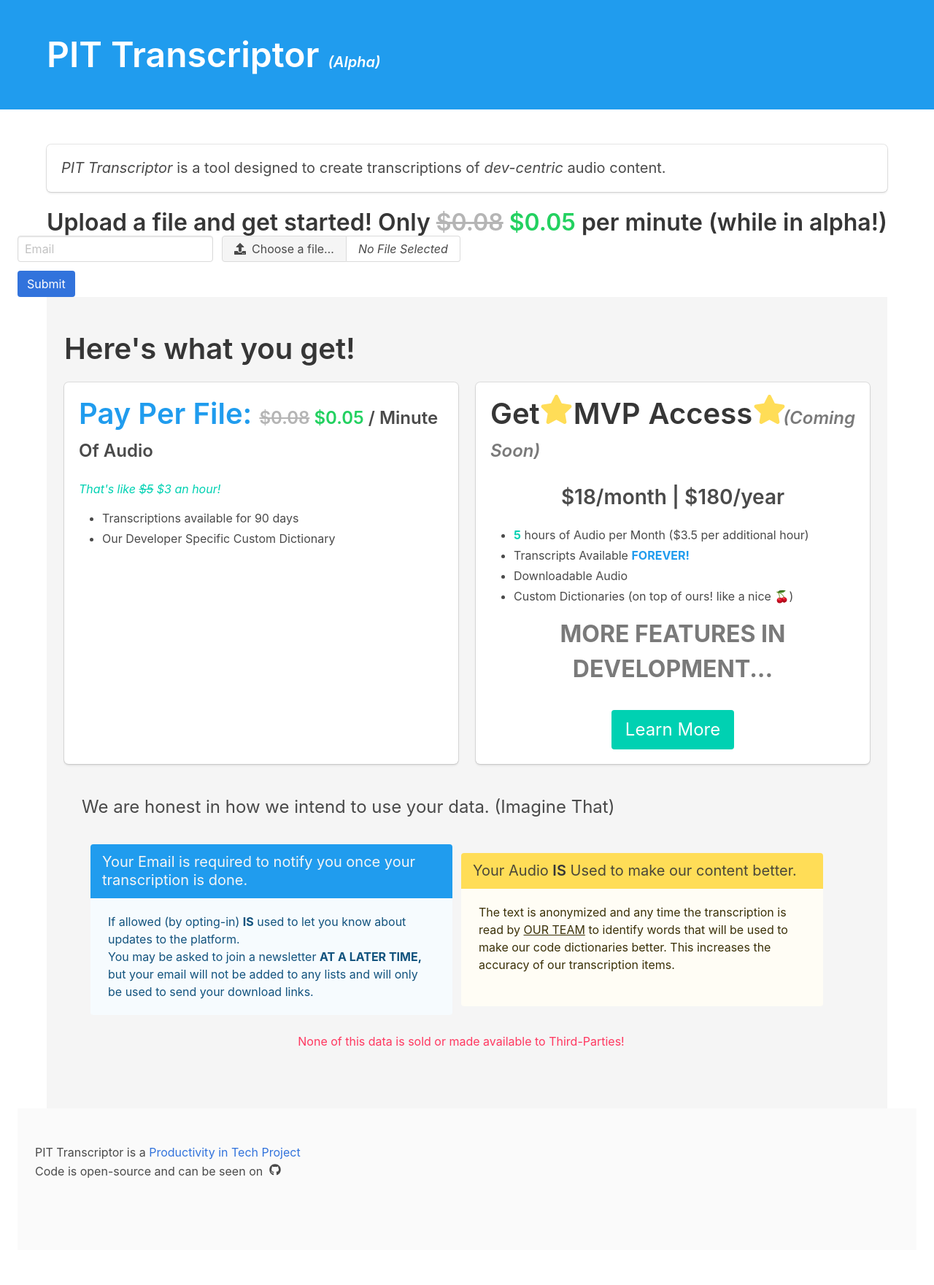
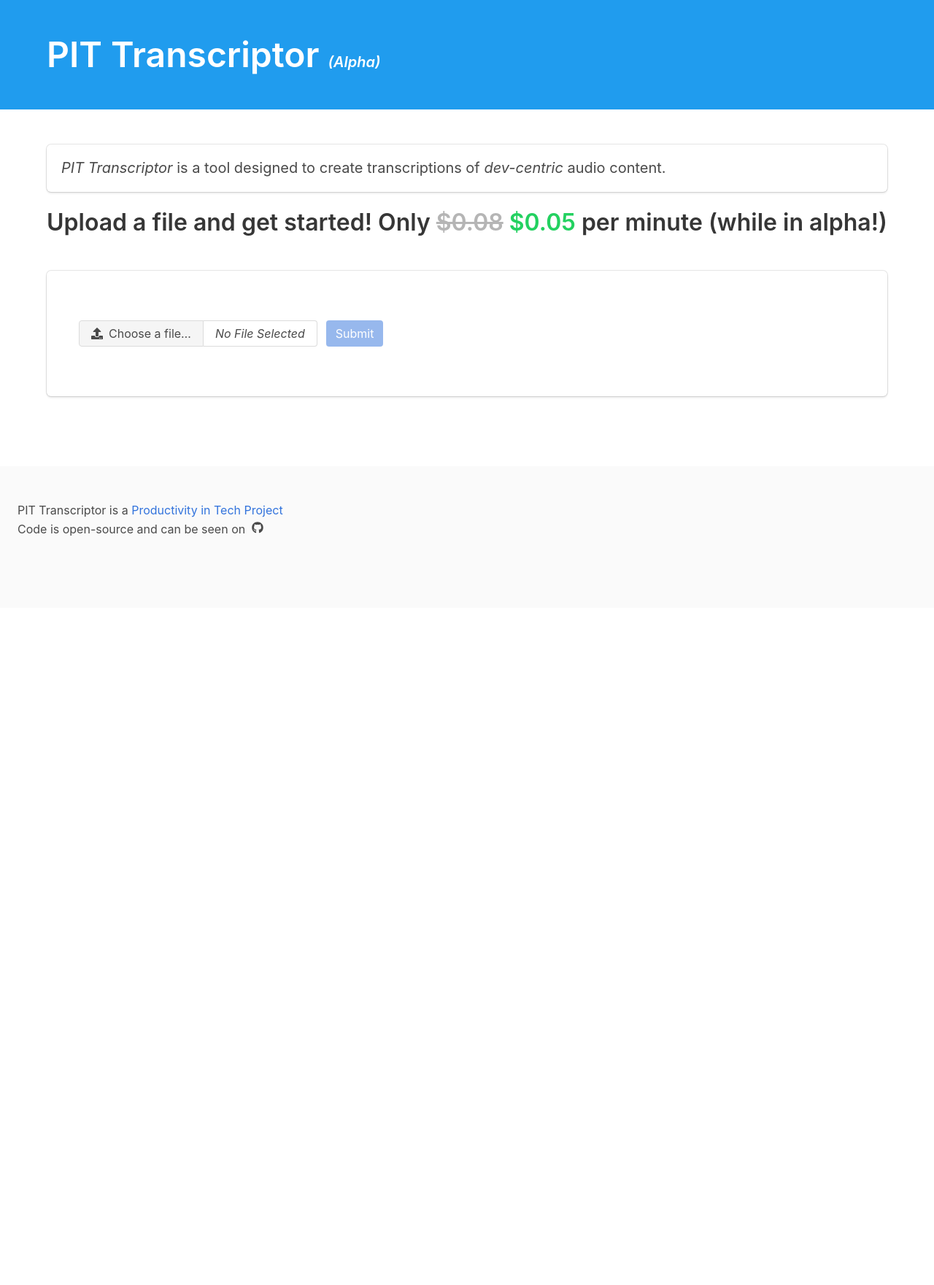
Before and after one commit to productivity-in-tech/pit_transcriptor_amazon, a Python web app: template templates/index.html in a window 1280 px wide. Shown: the whole page at 73% size. After the commit the page ends 735 px from the top, so only its background shows below. Run offline with Jinja, Linux system fonts and the light colour scheme; the template is opened without the code that fills it, so the values that code supplies are empty; some libraries are stand-ins or nearby versions.

Commit message:
transcription settings

```diff
--- a/templates/index.html
+++ b/templates/index.html
@@ -24,153 +24,46 @@
 																												 Upload a file and get started! Only <strong class="has-text-grey-light"><strike>$0.08</strike> <span class="has-text-success">$0.05</strong> per minute (while in alpha!)
 																											 </h1>
 		</div>
+	</div>
 
-<div class="modal" id="fileSubmission">
-	<div class="modal-background">
-	</div>
-	<div class="modal-content">
-		<h2 class="subtitle is-1 has-text-white">
-			Uploading Your File
-		</h2>
-		<div id="uploadedFileData"></div>
-		<progress class="progress is-medium is-warning" max="100">%45</progress>
+
+	<section class="section">
+		<div class="container">
+		<form class="box" enctype="multipart/form-data" action="/setup-transcription" method='post'>
+
+
+					<div class="section">
+				<div class="field is-grouped is-fullwidth">
+						<div class="control">
+						<div class="file has-name">
+							<label class="file-label">
+								<input class="file-input" id="inputFile" type="file" name="audio_file" accept="audio/*" onchange="getFileName()">
+								<span class="file-cta"> <span class="file-icon"> <i class="fas fa-upload"></i> </span> <span class="file-label"> Choose a file… </span> </span>
+								<span class="file-name is-italic is-right" id="selectedFile">No File Selected</span>
+							</label>
 						</div>
 						</div>
 
-
-    <form enctype="multipart/form-data" method='post'>
-      <div class="field is-grouped is-fullwidth">
 							<div class="control">
-          <input class="input" name="email" placeholder="Email">
-        </div>
-        <div class="file has-name">
-          <label class="file-label">
-            <input class="file-input" id="inputFile" type="file" name="audio_file" accept="audio/*" onchange="getFileName()">
-            <span class="file-cta"> <span class="file-icon"> <i class="fas fa-upload"></i> </span> <span class="file-label"> Choose a file… </span> </span> </label>
-          <span class="file-name is-italic" id="selectedFile">No File Selected</span>
-        </div>
+								<button class="button is-link" id="fileSubmit" disabled onclick="displayUpload()">Submit</button>
 						</div>
 
-      <div class="field">
-        <div class="control">
-          <button class="button is-link" onclick="displayUpload()">Submit</button>
+						</div>
 					</div>
 				</div>
 		</form>
+
 			</div>
-  <!-- Pricing Goup -->
-  <section id="pricing" class="hero is-light section container">
-    <h2 class="title is-2">
-      Here's what you get!
-    </h2>
-    <div class="tile is-ancestor content">
-      <div class="tile is-parent">
-        <div class="tile box is-child">
-          <h2 class="subtitle is-2 has-text-info is-capitalized">
-            Pay per file: <span class="subtitle is-4"><strike class="has-text-grey-light">$0.08</strike> <strong class="has-text-success">$0.05</strong> / minute of Audio</span>
-          </h2>
-          <em class="has-text-primary">That's like <strike>$5</strike> $3 an hour!</em>
-          <ul>
-            <li>Transcriptions available for 90 days</li>
-            <li>Our Developer Specific Custom Dictionary</li>
-          </ul>
-        </div>
-      </div>
-      <div class="tile is-parent">
-        <div class="tile box is-child">
-          <h2 class="subtitle is-2 has-text-dark has-text-justified">
-            Get <span class="icon has-text-warning"><i class="fas fa-star"></i> </span> MVP Access <span class="icon has-text-warning"><i class="fas fa-star"></i></span><em class="is-size-4 has-text-grey"> (Coming Soon)</em>
-          </h2>
-          <h2 class="subtitle has-text-centered">
-            $18/month | $180/year
-          </h2>
-          <ul>
-            <li><span class="has-text-primary has-text-weight-bold">5</span> hours of Audio per Month ($3.5 per additional hour)</li>
-            <li>Transcripts Available <span class="is-uppercase has-text-info has-text-weight-bold">Forever!</span></li>
-            <li>Downloadable Audio</li>
-            <li>Custom Dictionaries (on top of ours! like a nice <span class="has-text-danger">🍒</span>)</li>
-          </ul>
-          <div class="has-text-centered">
-            <p class="is-uppercase has-text-grey has-text-weight-bold is-size-3">
-            More features in development...
-            </p>
-            <a href="#" class="button is-large is-primary">Learn More</a>
-          </div>
-        </div>
-      </div>
-    </div>
-    <div class="container notification">
-      <h2 class="subtitle is-4">
-        We are honest in how we intend to use your data. (Imagine That)
-      </h2>
-      <div class="tile is-ancestor">
-        <div class="tile is-parent is-vertical">
-          <div class="tile is-parent">
-            <div class="tile message is-info is-child">
-              <div class="message-header">
-                <h2 class="subtitle has-text-light">
-                  Your Email is required to notify you once your transcription is done.
-                </h2>
-              </div>
-              <div class="message-body container">
-                <p>
-                If allowed (by opting-in) <strong>IS</strong> used to let you know about updates to the platform.
-                </p>
-                <p>
-                You may be asked to join a newsletter <b>AT A LATER TIME,</b> but your email will not be added to any lists and will only be used to send your download links.
-                </p>
-              </div>
-            </div>
-            <div class="tile is-parent">
-              <div class="tile message is-warning is-child">
-                <div class="message-header">
-                  <h2 class="subtitle">
-                    Your Audio <strong>IS</strong> Used to make our content better.
-                  </h2>
-                </div>
-                <div class="message-body">
-                  The text is anonymized and any time the transcription is read by <a href="https://productivityintech.com/about" class="link">OUR TEAM</a> to identify words that will be used to make our code dictionaries better. This increases the accuracy of our transcription items.
-                </div>
-              </div>
-            </div>
-          </div>
-          <div class="tile is-parent">
-            <div class="tile is-child level">
-              <div class="level-item">
-                <h2 class="has-text-danger">
-                  None of this data is sold or made available to Third-Parties!
-                  </h1>
-              </div>
-            </div>
-          </div>
-        </div>
-      </div>
+	</section>
 </section>
 <script>
 	var inputFile = document.querySelector('#inputFile');
 var selectedFile = document.querySelector('#selectedFile');
 
-
-function setUploadFileData () {
-  var file = this.files[0];
-  var player = document.createElement('audio');
-  player.preload = 'metadata';
-  var filename = getFileName();
-    player.onloadedmetadata = function () {
-      duration = player.duration;
-      document.querySelector('#uploadedFileData').innerHTML = `
-      <h2 class="subtitle is-5">` + filename + `
-      <ul>
-      <li>File Duration: ' + duration;</li>
-      </ul>
-      `
-      }
-
-
-  }
 function getFileName () {
 	var filename = inputFile.value.split('\\').pop();
-    return filename;
+	selectedFile.innerText = filename;
+	document.querySelector('#fileSubmit').removeAttribute('disabled')
 }
 
 var displayUpload = function () {
```
Also changed, not shown: run.py (+70 -40 lines), templates/get_transcription_settings.html (+39 -13 lines), 2 other files. Lines whose indentation alone changed are shown as unchanged.
